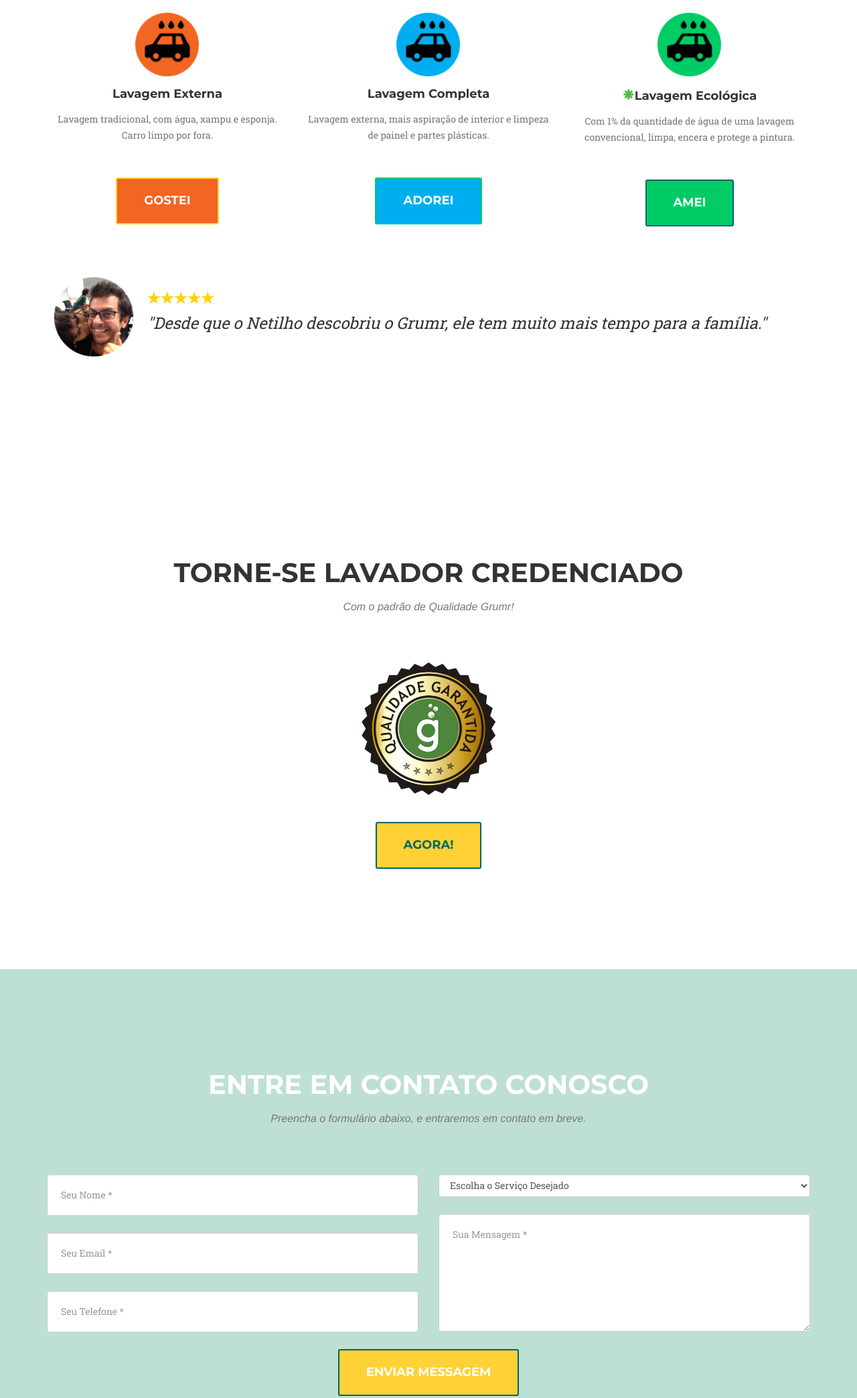
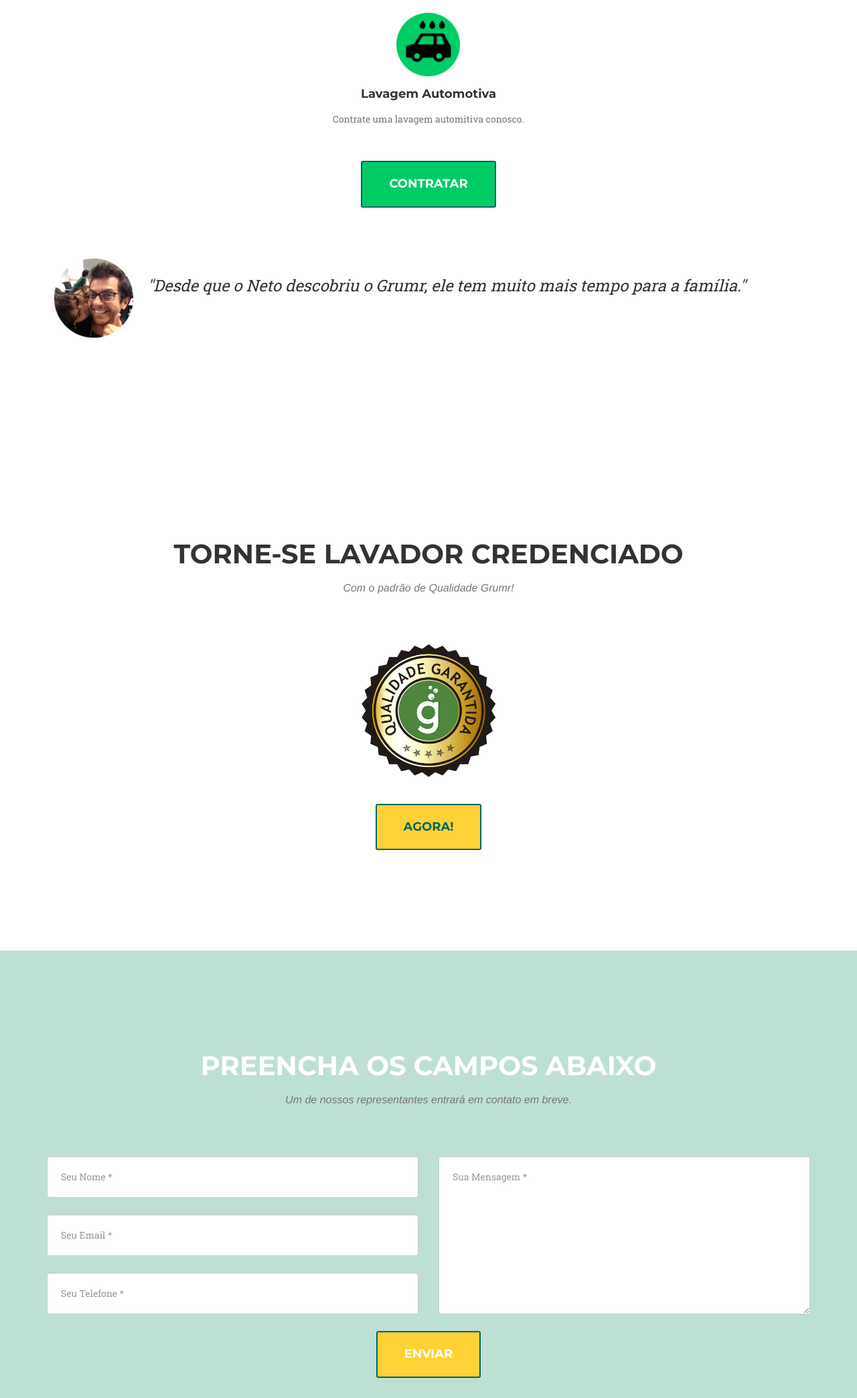
Before and after one commit to irawild/-Grumr, a website: page index.html in a window 1280 px wide. Shown: the part 1080-3167 px from the top of the page at 67% size. Drawn offline with nearby package versions, Linux system fonts and the light colour scheme; a web font is replaced by a local one.

Commit message:
Mail and index file changes

```diff
--- a/index.html
+++ b/index.html
@@ -118,39 +118,17 @@
                 </div>
             </div>
             <div class="row text-center">
-                <div class="col-md-4">
-                    <span class="fa-stack fa-4x">
-                        <img src="img/lava-externa.png" width="100" />
-                    </span>
-                    <h4 class="service-heading">Lavagem Externa</h4>
-                    <p class="text-muted">Lavagem tradicional, com água, xampu e esponja. Carro limpo por fora.</p>
-                    <div class="row text-center">
-                        <br/><br/>
-                        <a href="#contact" style="color:#fff; background:#F26522; border-width:2px;" class="page-scroll btn btn-xl">Gostei</a>
-                    </div>
-                </div>
-                <div class="col-md-4">
-                    <span class="fa-stack fa-4x">
-                        <img src="img/lava-completa.png" width="100" />
-                    </span>
-                    <h4 class="service-heading">Lavagem Completa</h4>
-                    <p class="text-muted">Lavagem externa, mais aspiração de interior e limpeza de painel e partes plásticas.</p>
-                    <div class="row text-center">
-                        <br/><br/>
-                        <a href="#contact" style="color:#fff; background:#00aeef; border-color:#0c6; border-width:2px;" class="page-scroll btn btn-xl">Adorei</a>
-                    </div>
-                </div>
-                <div class="col-md-4">
+                <div class="col-xs-12 col-md-12">
                     <span class="fa-stack fa-4x">
                         <img src="img/lava-eco.png" width="100" />
                     </span>
                     <h4 class="service-heading">
-                        <span style="color:#53BA48;" class="glyphicon glyphicon-asterisk" aria-hidden="true"></span>Lavagem Ecológica
+                        Lavagem Automotiva
                     </h4>
-                    <p class="text-muted">Com 1% da quantidade de água de uma lavagem convencional, limpa, encera e protege a pintura.</p>
+                    <p class="text-muted">Contrate uma lavagem automitiva conosco.</p>
                     <div class="row text-center">
                         <br/><br/>
-                        <a href="#contact" style="color:#fff; background:#0c6; border-color:#066; border-width:2px;" class="page-scroll btn btn-xl">Amei</a>
+                        <a href="#contact" style="color:#fff; background:#0c6; border-color:#066; border-width:2px;" class="page-scroll btn btn-xl">Contratar</a>
                     </div>
                 </div>
             </div>
@@ -161,8 +139,7 @@
                     <img class="media-object" src="img/foto-depoimento.jpg" width="120" alt="Netilho Testimonial" />
                 </div>
             <div class="media-body" style="padding-left:20px; padding-top:20px;">
-                <h4 class="media-heading"><img class="media-object" src="img/five-stars.png" width="100" alt="Cinco estrelas" /></h4>
-                <p style="font-size:24px"><i>"Desde que o Netilho descobriu o Grumr, ele tem muito mais tempo para a família."</i></p>
+                <p style="font-size:24px"><i>"Desde que o Neto descobriu o Grumr, ele tem muito mais tempo para a família."</i></p>
             </div>
         </div>
 
@@ -197,8 +174,8 @@
         <div class="container">
             <div class="row">
                 <div class="col-lg-12 text-center">
-                    <h2 class="section-heading">Entre em Contato Conosco</h2>
-                    <h3 class="section-subheading text-muted">Preencha o formulário abaixo, e entraremos em contato em breve.</h3>
+                    <h2 class="section-heading">Preencha Os Campos Abaixo</h2>
+                    <h3 class="section-subheading text-muted">Um de nossos representantes entrará em contato em breve.</h3>
                 </div>
             </div>
             <div class="row">
@@ -221,23 +198,14 @@
                             </div>
                             <div class="col-md-6">
                                 <div class="form-group">
-                                    <select class="form-control" id="servico" required data-validation-required-message="Escolha o seu serviço.">
-                                        <option value="0">Escolha o Serviço Desejado</option>
-                                        <option value="1">Lavagem Externa</option>
-                                        <option value="2">Lavagem Completa</option>
-                                        <option value="3">Lavagem Ecológica</option>
-                                    </select>
-                                    <p class="help-block text-danger"></p>
-                                </div>
-                                <div class="form-group">
-                                    <textarea style="height:176px" class="form-control" placeholder="Sua Mensagem *" id="message" required data-validation-required-message="Digite uma mensagem."></textarea>
+                                    <textarea class="form-control" placeholder="Sua Mensagem *" id="message" required data-validation-required-message="Digite uma mensagem."></textarea>
                                     <p class="help-block text-danger"></p>
                                 </div>
                             </div>
                             <div class="clearfix"></div>
                             <div class="col-lg-12 text-center">
                                 <div id="success"></div>
-                                <button type="submit" class="btn btn-xl" style="border-color:#066; border-width:2px;">Enviar Messagem</button>
+                                <button type="submit" class="btn btn-xl" style="border-color:#066; border-width:2px;">Enviar</button>
                             </div>
                         </div>
                     </form>
@@ -267,7 +235,7 @@
     </footer>
 
     <!-- jQuery -->
-    <script src="js/jquery.js"></script>
+    <script src="libs/jquery/dist/jquery.min.js"></script>
 
     <!-- Bootstrap Core JavaScript -->
     <script src="js/bootstrap.min.js"></script>
@@ -284,6 +252,10 @@
     <!-- Custom Theme JavaScript -->
     <script src="js/agency.js"></script>
 
+    <!-- Angular and Angular-route-->
+    <script type="text/javascript" src="libs/angular/angular.min.js"></script>
+    <script type="text/javascript" src="libs/angular-route/angular-route.min.js"></script>
+
 </body>
 
 </html>
--- /dev/null
+++ b/server.js
@@ -0,0 +1,6 @@
+var http = require('http');
+http.createServer(function (req, res) {
+  res.writeHead(200, {'Content-Type': 'text/plain'});
+  res.end('Hello World\n');
+}).listen(8124, "127.0.0.1");
+console.log('Server running at http://127.0.0.1:8124/');
```
Also changed, not shown: 2 other files.
